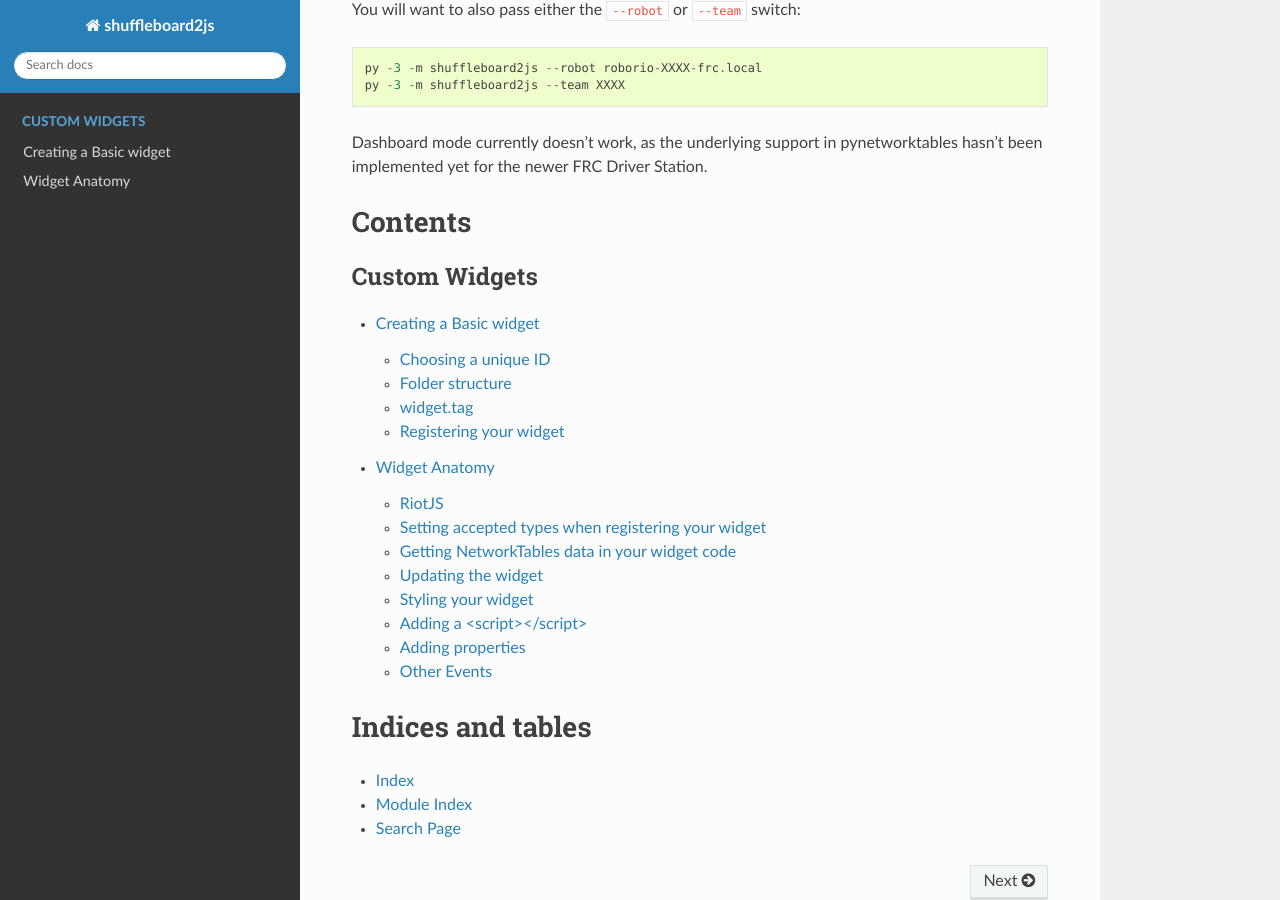
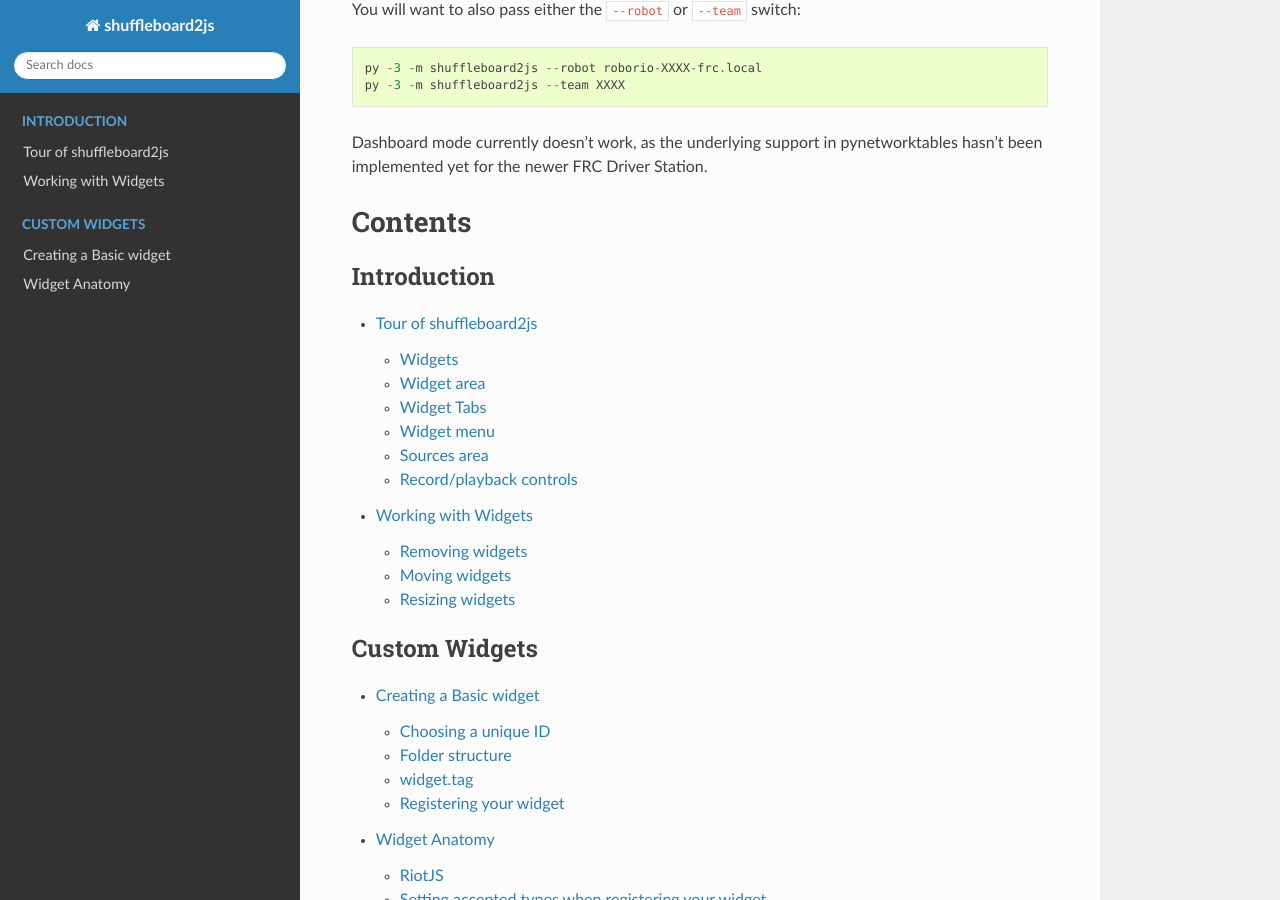
Before and after one commit to robotpy/shuffleboard2js, a Sphinx documentation site: the page built from docs/index.rst, in a window 1280 px wide and 900 px high, scrolled down 1149 px. Built offline with Sphinx 7.4.7 and the Read the Docs theme 2.0.0, drawn with Linux system fonts in a browser that asks for light colours; some of the changed lines change nothing that is shown.

Commit message:
Added more documentation

```diff
--- a/docs/index.rst
+++ b/docs/index.rst
@@ -7,6 +7,16 @@
 
 Contents
 ========
+
+.. _introduction:
+
+.. toctree::
+  :maxdepth: 3
+  :caption: Introduction
+
+  tour-of-shuffleboard2js
+  working-with-widgets
+
 
 .. _widgets:
 
--- /dev/null
+++ b/docs/tour-of-shuffleboard2js.rst
@@ -0,0 +1,48 @@
+Tour of shuffleboard2js
+=======================
+
+.. image:: images/shuffleboard2js.png
+
+Widgets
+-------
+
+shuffleboard2js displays data from the robot through widgets. Widgets can take data from sources such as NetworkTables, and display it in a visually appealing way. Examples include a gyro widget which shows the current heading of the robot, and a graph widget which displays the value of a sensor over time.
+
+
+Widget area
+-----------
+
+.. image:: images/widget-area.png
+
+This is the area where you place your widgets. Multiple widget areas can be created by adding tabs. Widgets added to the widget area can be removed, moved, and resized.
+
+
+Widget Tabs
+-----------
+
+.. image:: images/widget-tabs.png
+
+Multiple widget areas can be created by adding tabs. Widgets tabs can be added, removed and renamed.
+
+
+Widget menu
+-----------
+
+.. image:: images/widget-menu.png
+
+Widgets can be added to the dashboard by dragging and dropping them from the widget menu to the widget area. The widget menu is organized into categories.
+
+Sources area
+------------
+
+.. image:: images/sources-area.png
+
+The sources area contains data sources that can be dragged and dropped onto widgets in the widget area.
+
+
+Record/playback controls
+-------------------------
+
+.. image:: images/record-playback.png
+
+All NetworkTable updates can be recorded and replayed later for debugging purposes.
--- /dev/null
+++ b/docs/working-with-widgets.rst
@@ -0,0 +1,31 @@
+Working with Widgets
+====================
+
+The widget area is where you place your widgets. Widgets added to the widget area can be removed, moved, and resized.
+
+
+Removing widgets
+----------------
+
+.. image:: images/removing-widget.gif
+
+Individual widgets can be removed by right clicking their headers (the blue background at the top) and clicking *Remove* in the context menu.
+
+.. image:: images/clearing-widgets.gif
+
+All widgets can be removed by right clicking the widget area and clicking **Clear** in the context menu.
+
+Moving widgets
+--------------
+
+.. image:: images/moving-widgets.gif
+
+Widgets can be moved by left clicking and dragging the top of the widget to another location in the widget area. When placing widgets on the widget area, they'll snap to the grid. If another widget is in the location of the widget being placed, it will move to another location to make room.
+
+
+Resizing widgets
+----------------
+
+.. image:: images/resizing-widget.gif
+
+Widgets can be resized by left clicking and dragging the bottom right corner of the widget. If another widget is in the location of a scaled up widget, it will move to another location to make room. Widgets can not be made smaller than their minimum size.
```
Also changed, not shown: docs/images/clearing-widgets.gif (added), docs/images/moving-widgets.gif (added), docs/images/record-playback.png (added), docs/images/removing-widget.gif (added), docs/images/resizing-widget.gif (added), docs/images/shuffleboard2js.png (added), docs/images/sources-area.png (added), docs/images/widget-area.png (added), docs/images/widget-menu.png (added), docs/images/widget-tabs.png (added).
